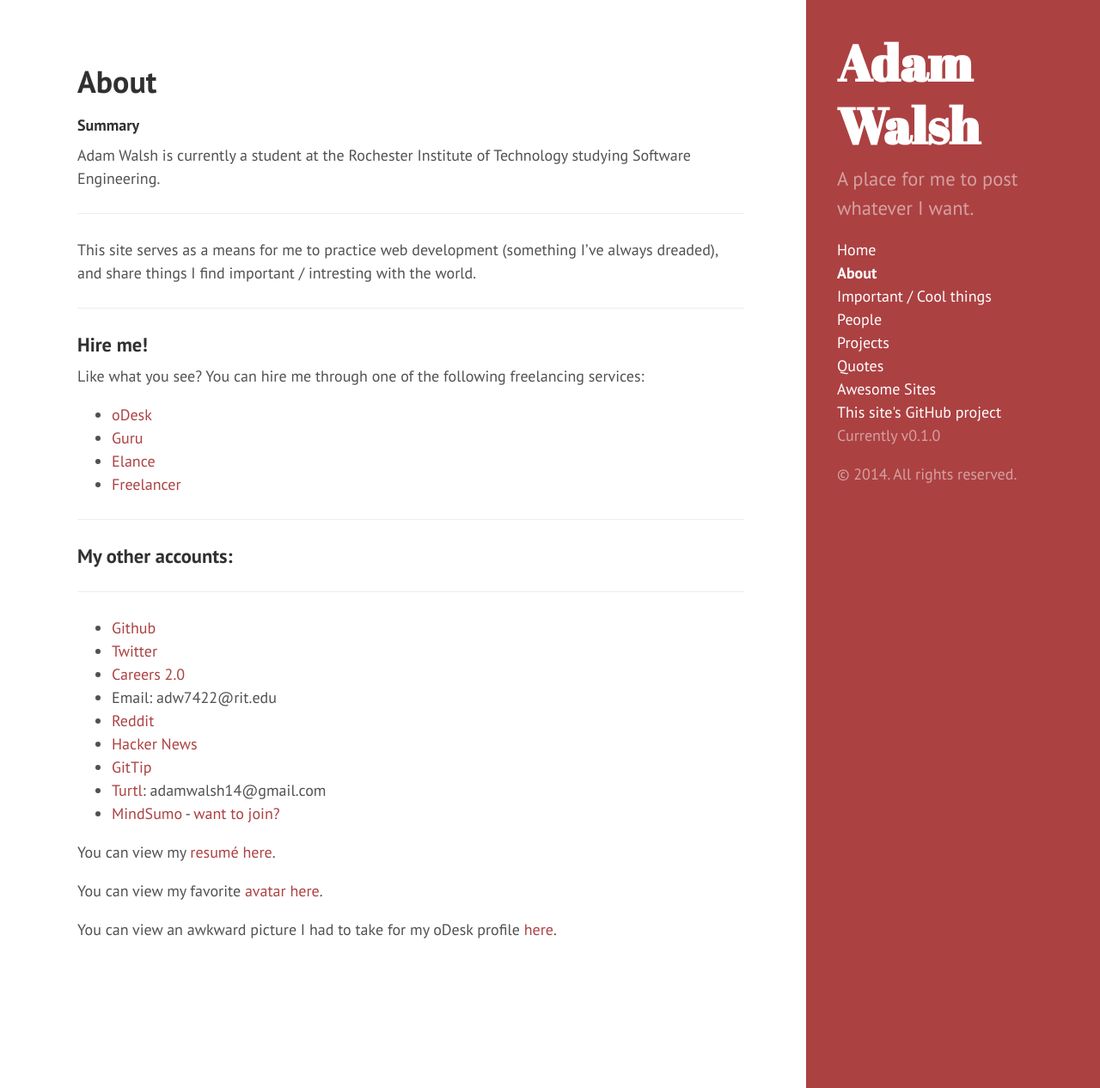
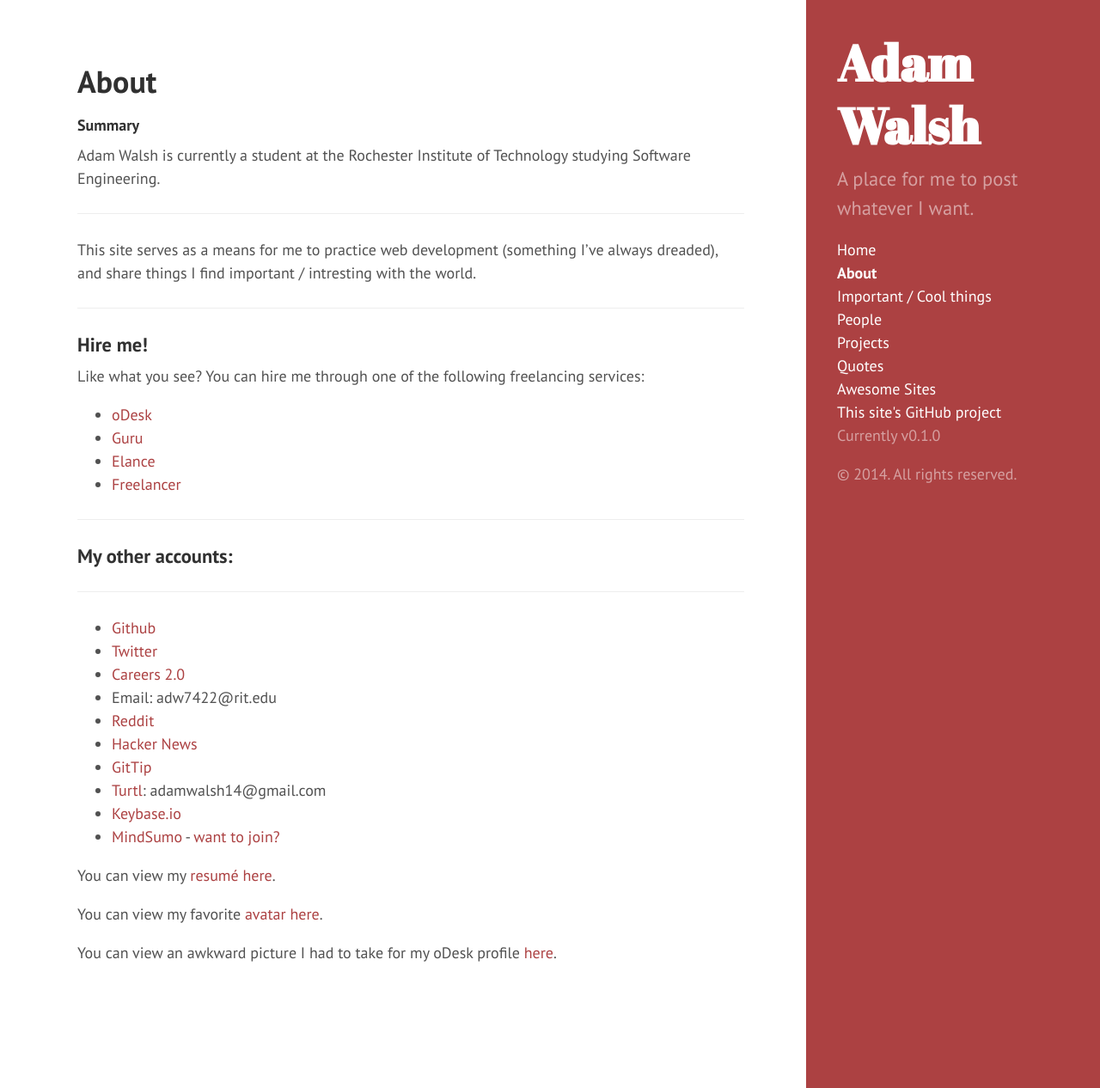
Before and after one commit to walshie4/walshie4.github.io, a Jekyll site: the page built from about.md, in a window 1280 px wide and 1266 px high. Shown: the whole window at 86% size. Built offline with Jekyll 4.4.1, drawn with Linux system fonts in a browser that asks for light colours; Markdown is read by kramdown in place of the engine named in the settings.

Commit message:
Added keybase account

```diff
--- a/about.md
+++ b/about.md
@@ -37,6 +37,7 @@ Like what you see? You can hire me through one of the following freelancing serv
         data-gittip-widget="button"
                 src="//gttp.co/v1.js"></script>
 * [Turtl](https://turtl.it/): adamwalsh14@gmail.com
+* [Keybase.io](https://keybase.io/walshie4)
 * [MindSumo](https://www.mindsumo.com/user/adw7422) - [want to join?](http://bit.ly/Q6vBzc)
 
 You can view my [resumé here](/Resume.pdf).
```
